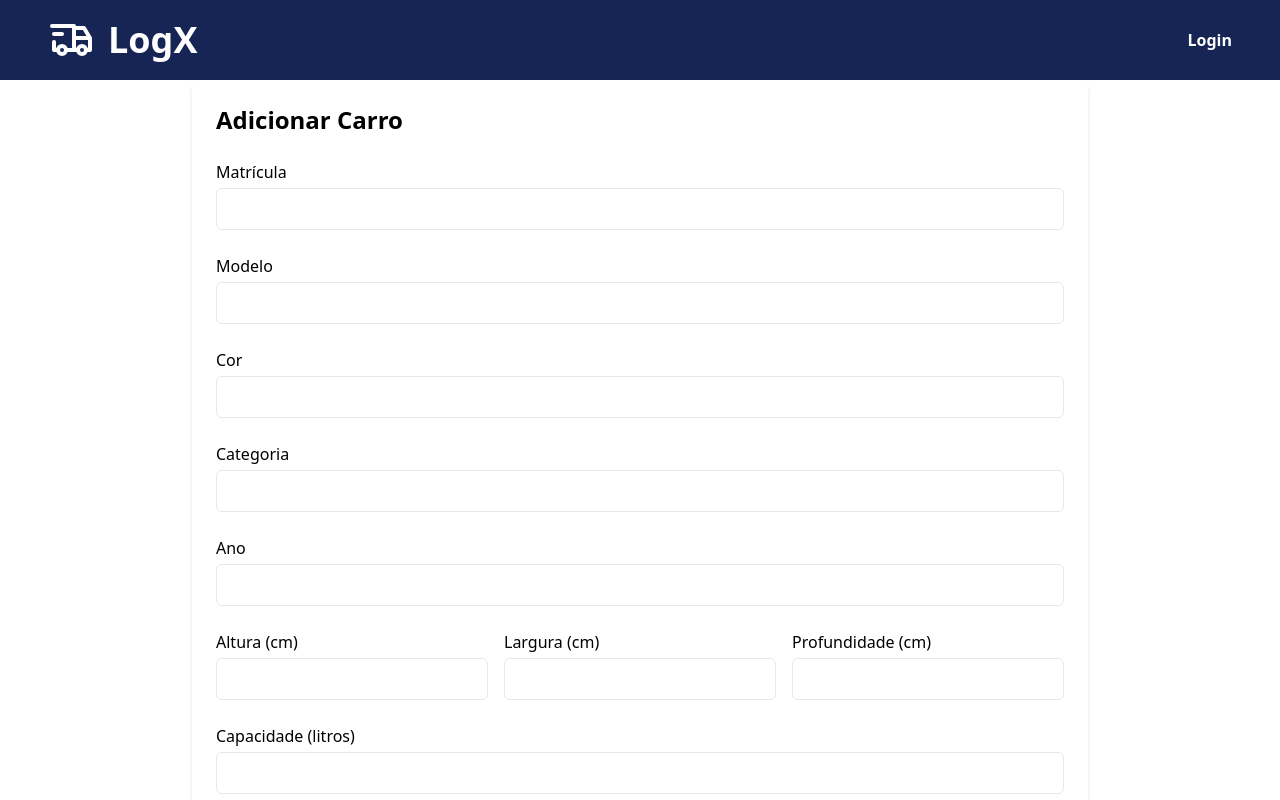
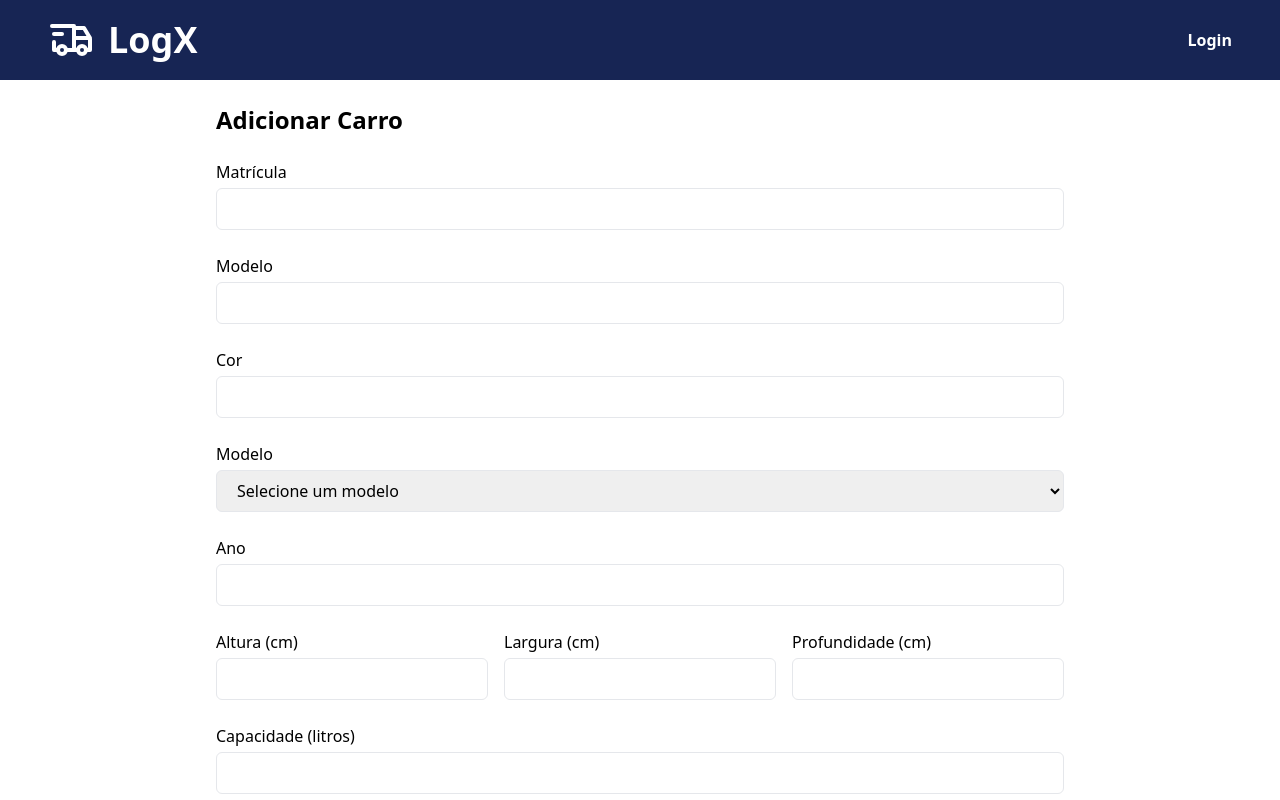
Before and after one commit to Jaoovit/freight, a React (Vite) app: page /transporter/1/add-car in a window 1280 px wide. Shown: the top 800 px of the page. Built offline with nearby package versions, Linux system fonts and the light colour scheme; no server answers.

Commit message:
adjust some buttons display in fix the footer in end of the page

```diff
--- a/src/App.jsx
+++ b/src/App.jsx
@@ -1,27 +1,33 @@
 {/*Hook to navigate in the pages*/}
-import { Outlet } from 'react-router-dom'
+import { Outlet } from 'react-router-dom';
 
 {/*Css*/}
-import './App.css'
+import './App.css';
 
 {/*Components*/}
-import NavBar from './components/NavBar'
-import Footer from './components/Footer'
+import NavBar from './components/NavBar';
+import Footer from './components/Footer';
 
 {/*Context*/}
 import { AuthProvider } from './context/AuthContext';
 
 function App() {
-
   return (
     <AuthProvider>
-      <>
+      <div className="flex flex-col min-h-screen">
+        {/* NavBar */}
         <NavBar />
-        <Outlet />
+
+        {/* Main Content */}
+        <main className="flex-grow">
+          <Outlet />
+        </main>
+
+        {/* Footer */}
         <Footer />
-      </>
+      </div>
     </AuthProvider>
-  )
+  );
 }
 
-export default App
+export default App;
--- a/src/pages/AddCar.jsx
+++ b/src/pages/AddCar.jsx
@@ -80,7 +80,7 @@ const AddCar = () => {
   };
 
   return (
-    <div className="max-w-4xl mx-auto p-6 bg-white shadow-md rounded-lg">
+    <div className="max-w-4xl mx-auto p-6 bg-white">
       <h2 className="text-2xl font-bold mb-6">Adicionar Carro</h2>
       {message && <p className="mb-4 text-red-500">{message}</p>}
       <form onSubmit={handleSubmit} className="space-y-6">
@@ -130,19 +130,27 @@ const AddCar = () => {
         </div>
 
         <div className="flex flex-col">
-          <label htmlFor="category" className="font-medium mb-1">
-            Categoria
+          <label htmlFor="model" className="font-medium mb-1">
+            Modelo
           </label>
-          <input
-            type="text"
-            id="category"
-            name="category"
-            value={formData.category}
+          <select
+            id="model"
+            name="model"
+            value={formData.model}
             onChange={handleInputChange}
             required
             className="border px-4 py-2 rounded-md"
-          />
+          >
+            <option value="" disabled>Selecione um modelo</option>
+            <option value="moto">Moto</option>
+            <option value="carro">Carro</option>
+            <option value="carrinha">Carrinha</option>
+            <option value="mini caminhão">Mini Caminhão</option>
+            <option value="caminhão">Caminhão</option>
+            <option value="trator">Trator</option>
+          </select>
         </div>
+
 
         <div className="flex flex-col">
           <label htmlFor="year" className="font-medium mb-1">
--- a/src/pages/Car.jsx
+++ b/src/pages/Car.jsx
@@ -75,7 +75,7 @@ const Car = () => {
 
             {/* Car Details */}
             <div className="w-full max-w-4xl bg-white p-6">
-                <h2 className="text-2xl font-bold mb-4">Car Details</h2>
+                <h2 className="text-2xl font-bold mb-4">Detalhes do carro</h2>
                 <div className="grid grid-cols-1 sm:grid-cols-2 gap-4 text-lg">
                     <p><strong>Modelo: </strong>{car.model}</p>
                     <p><strong>Matrícula: </strong>{car.registration}</p>
--- a/src/pages/Payments.jsx
+++ b/src/pages/Payments.jsx
@@ -136,8 +136,6 @@ const Payments = () => {
                   <p><strong>Valor a pagar:</strong> {totalFee.toFixed(2)} €</p>
                   <p><strong>Data:</strong> {date}</p>
                   <p><strong>Hora:</strong> {time}</p>
-
-                  {/* Button container ensuring the button is at the bottom */}
                   <div className="flex justify-center mt-auto">
                     <button
                       className="bg-blue-950 text-white rounded-full transition duration-500 hover:bg-orange-600 focus:outline-none focus:ring-2 focus:ring-blue-500 focus:ring-opacity-50 px-4 py-2"
--- a/src/pages/Search.jsx
+++ b/src/pages/Search.jsx
@@ -41,7 +41,7 @@ const Search = () => {
         <div className="flex flex-col items-center pt-24">
             <h2 className="text-4xl pb-12">Resultados para: <span className="text-orange-600">{query}</span></h2>
             {searchTransporter.length > 0 ? (
-                <div>
+                <div className="flex flex-wrap gap-12 items-center py-24 justify-center">
                     {searchTransporter.map((transporter) => {
                         return (
                             <div className="grid justify-items-stretch flex flex-col max-w-96 rounded-md p-8 bg-slate-100 text-slate-800 border-2 border-slate-200 gap-3 shadow-md" key={transporter.id}>
@@ -60,7 +60,9 @@ const Search = () => {
                                 <p><strong>Distrito: </strong>{transporter.state}</p>
                                 <p><strong>Conselho: </strong>{transporter.city}</p>
                                 <p><strong>Freguesia: </strong>{transporter.neighborhood}</p>
-                                <Link to={`/transporter/${transporter.id}`} className="bg-blue-950 text-white rounded-full transition duration-500 hover:bg-orange-600 focus:outline-none focus:ring-2 focus:ring-blue-500 focus:ring-opacity-50">Detalhes</Link>
+                                <div className="flex justify-center mt-auto">
+                                    <Link to={`/transporter/${transporter.id}`} className="bg-blue-950 text-center text-white rounded-full transition duration-500 hover:bg-orange-600 focus:outline-none focus:ring-2 focus:ring-blue-500 focus:ring-opacity-50 px-4 py-2">Detalhes</Link>
+                                </div>
                             </div>
                         )
                     })}
--- a/src/pages/Transportes.jsx
+++ b/src/pages/Transportes.jsx
@@ -44,7 +44,7 @@ const Transportes = () => {
                 <div className="flex flex-wrap justify-center items-center gap-6">
                     {transportes.map((transporter) => {
                         return (
-                            <div className="flex flex-col items-center max-w-xs w-80 h-[400px] p-4 bg-slate-100 text-slate-800 border-2 border-slate-200 gap-4 rounded-md shadow-md" key={transporter.id}>
+                            <div className="flex flex-col max-w-xs w-80 h-[400px] p-4 bg-slate-100 text-slate-800 border-2 border-slate-200 gap-4 rounded-md shadow-md" key={transporter.id}>
                                 <img
                                     className="w-32 h-32 rounded-full object-cover shadow-lg mx-auto"
                                     src={transporter.profileImage}
@@ -62,9 +62,11 @@ const Transportes = () => {
                                 </p>
                                 <p><strong>Distrito: </strong>{transporter.state}</p>
                                 <p><strong>Conselho: </strong>{transporter.city}</p>
-                                <Link to={`/transporter/${transporter.id}`} className="bg-blue-950 text-white rounded-full transition duration-500 hover:bg-orange-600 focus:outline-none focus:ring-2 focus:ring-blue-500 focus:ring-opacity-50 px-4 py-2">
-                                    Detalhes
-                                </Link>
+                                <div className="flex justify-center mt-auto">
+                                    <Link to={`/transporter/${transporter.id}`} className="bg-blue-950 text-center text-white rounded-full transition duration-500 hover:bg-orange-600 focus:outline-none focus:ring-2 focus:ring-blue-500 focus:ring-opacity-50 px-4 py-2">
+                                        Detalhes
+                                    </Link>
+                                </div>
                             </div>
                         )
                     })}
```
Also changed, not shown: src/pages/Transporter.jsx (+23 -14 lines).
